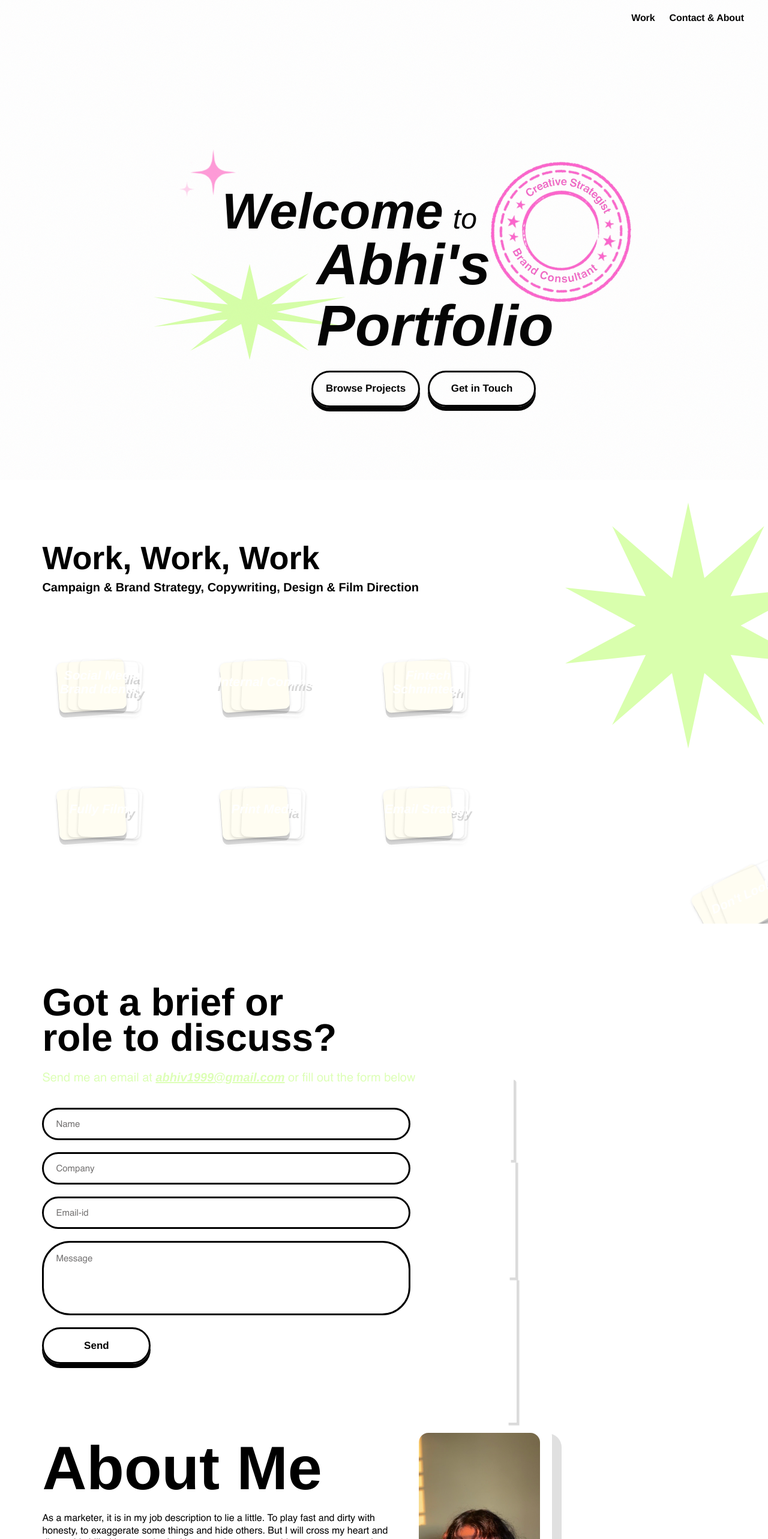
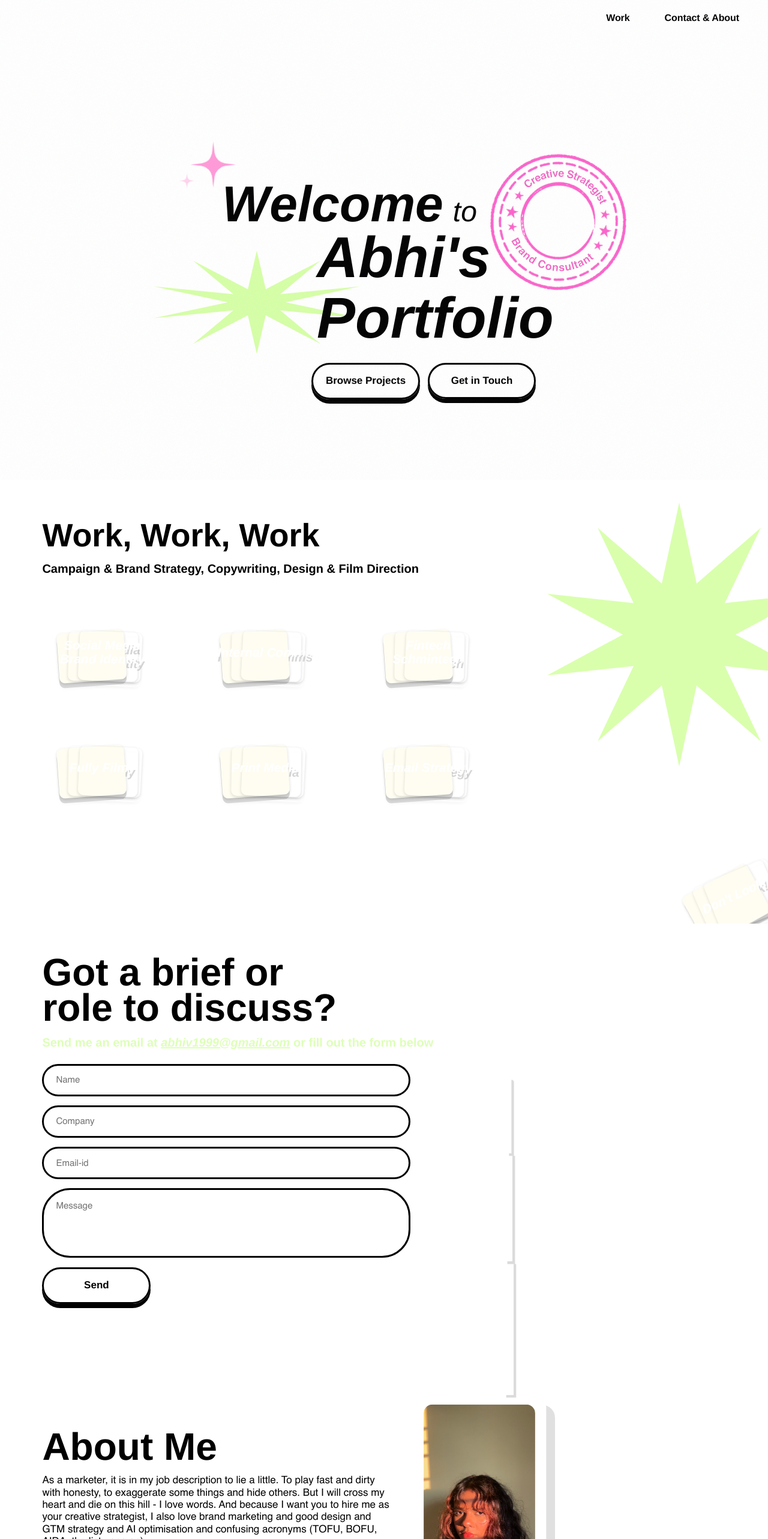
Before and after one commit to MgeeeeK/mgeeeek.github.io, a Next.js app: page / in a window 1280 px wide. Shown: the top 2566 px of the page at 60% size. Built offline with nearby package versions, Linux system fonts and the light colour scheme.

Commit message:
feat: optimize responsive portfolio layout

```diff
--- a/components/ContactSection/ContactSection.module.css
+++ b/components/ContactSection/ContactSection.module.css
@@ -5,7 +5,6 @@
   overflow: hidden;
   isolation: isolate;
   scroll-snap-align: start;
-  scroll-snap-stop: always;
 }
 
 .aboutPage {
@@ -44,7 +43,7 @@
 
 .emailLine {
   font-family: 'Helvetica', Arial, sans-serif;
-  font-weight: 400;
+  font-weight: 700;
   font-size: 20px;
   color: #ddffb7;
   line-height: 1.2;
@@ -357,9 +356,9 @@
 .aboutHeading {
   font-family: var(--font-playfair), serif;
   font-weight: 700;
-  font-size: clamp(64px, 8vw, 118px);
+  font-size: clamp(44px, 5vw, 72px);
   color: black;
-  line-height: 0.82;
+  line-height: 0.92;
 }
 
 .bio {
@@ -407,6 +406,77 @@
 }
 
 
+/* Desktop layouts also need a height axis. This compact, fluid mode keeps the
+   complete form and About content inside their snap panels on laptop screens
+   without changing the roomy presentation on taller monitors. */
+@media (min-width: 1280px) and (max-height: 820px) {
+  .contactPage {
+    padding-top: clamp(36px, 6.5svh, 68px);
+  }
+
+  .contactHeading {
+    font-size: clamp(48px, 8.5svh, 64px);
+    margin-bottom: clamp(12px, 2svh, 20px);
+  }
+
+  .emailLine {
+    font-size: clamp(16px, 2.7svh, 20px);
+    margin-bottom: clamp(14px, 3svh, 28px);
+  }
+
+  .form {
+    gap: clamp(10px, 1.9svh, 16px);
+  }
+
+  .input {
+    height: clamp(46px, 7.5svh, 54px);
+  }
+
+  .textarea {
+    height: clamp(88px, 14.5svh, 116px);
+  }
+
+  .sendBtn,
+  .btnBrowse,
+  .btnResume {
+    height: clamp(52px, 8.5svh, 61px);
+  }
+
+  .formStatus {
+    min-height: 18px;
+  }
+
+  .aboutPage {
+    padding-top: clamp(28px, 5svh, 48px);
+    padding-bottom: clamp(26px, 4svh, 40px);
+  }
+
+  .aboutSection {
+    min-height: calc(100svh - 60px - clamp(54px, 9svh, 88px));
+    gap: clamp(12px, 2.2svh, 20px);
+  }
+
+  .aboutHeading {
+    font-size: clamp(48px, 8.5svh, 64px);
+  }
+
+  .bio {
+    font-size: clamp(15px, 2.4svh, 17px);
+    line-height: 1.2;
+  }
+
+  .phoneIllustration {
+    scale: 0.92;
+    transform-origin: 50% var(--ant-total);
+  }
+}
+
+@media (min-width: 1280px) and (max-height: 700px) {
+  .phoneIllustration {
+    scale: 0.82;
+  }
+}
+
 @media (max-width: 1279px) {
   .aboutPage,
   .contactPage {
@@ -426,8 +496,64 @@
     font-size: 54px;
   }
 
+  .aboutHeading {
+    font-size: 54px;
+  }
+
   .form {
     width: min(680px, 100%);
+  }
+}
+
+@media (min-width: 768px) and (max-width: 1279px) and (max-height: 700px) {
+  .contactPage {
+    padding-top: 40px;
+  }
+
+  .contactHeading {
+    margin-bottom: 12px;
+  }
+
+  .emailLine {
+    font-size: 18px;
+    margin-bottom: 16px;
+  }
+
+  .form {
+    gap: 12px;
+  }
+
+  .input {
+    height: 48px;
+  }
+
+  .textarea {
+    height: 96px;
+  }
+
+  .sendBtn,
+  .btnBrowse,
+  .btnResume {
+    height: 54px;
+  }
+
+  .aboutPage {
+    padding-top: 32px;
+    padding-bottom: 32px;
+  }
+
+  .aboutSection {
+    min-height: calc(100svh - 124px);
+    gap: 14px;
+  }
+
+  .aboutHeading {
+    font-size: 54px;
+  }
+
+  .bio {
+    font-size: 15.5px;
+    line-height: 1.2;
   }
 }
 
@@ -450,7 +576,7 @@
   }
 
   .aboutHeading {
-    font-size: 56px;
+    font-size: 42px;
   }
 
   .bio {
--- a/components/ContactSection/ContactSection.tsx
+++ b/components/ContactSection/ContactSection.tsx
@@ -17,7 +17,7 @@ const PHONE_KEYS = [1, 2, 3, 4, 5, 6, 7, 8, 9]
 const CONTACT_FORM_ENDPOINT = process.env.NEXT_PUBLIC_CONTACT_FORM_ENDPOINT?.trim()
 
 type SubmissionState = {
-  type: 'idle' | 'submitting' | 'success' | 'error'
+  type: 'idle' | 'submitting' | 'success' | 'error' | 'fallback'
   message: string
 }
 
@@ -56,7 +56,7 @@ export default function ContactSection() {
 
       window.location.href = `mailto:abhiv1999@gmail.com?subject=${subject}&body=${body}`
       setSubmission({
-        type: 'success',
+        type: 'fallback',
         message: 'Opening your email app with this message filled in — send it from there to reach me.',
       })
       return
@@ -86,7 +86,7 @@ export default function ContactSection() {
       form.reset()
       setSubmission({
         type: 'success',
-        message: 'Thanks — your message has been sent. I’ll get back to you soon.',
+        message: '',
       })
     } catch {
       setSubmission({
@@ -115,6 +115,11 @@ export default function ContactSection() {
             aria-label="Contact form"
             className={styles.form}
             onSubmit={handleSubmit}
+            onInput={() => {
+              if (submission.type !== 'idle' && submission.type !== 'submitting') {
+                setSubmission(INITIAL_SUBMISSION_STATE)
+              }
+            }}
           >
             <input className={styles.input} name="name" type="text" placeholder="Name" autoComplete="name" maxLength={100} required data-reveal="rise" data-reveal-delay="1" />
             <input className={styles.input} name="company" type="text" placeholder="Company" autoComplete="organization" maxLength={150} data-reveal="rise" data-reveal-delay="2" />
@@ -129,10 +134,15 @@ export default function ContactSection() {
                 type="submit"
                 className={styles.sendBtn}
                 disabled={submission.type === 'submitting'}
+                aria-live="polite"
                 data-reveal="pop"
                 data-reveal-delay="5"
               >
-                {submission.type === 'submitting' ? 'Sending…' : 'Send'}
+                {submission.type === 'submitting'
+                  ? 'Sending…'
+                  : submission.type === 'success'
+                    ? 'Sent!'
+                    : 'Send'}
               </button>
             </Magnetic>
             <p
@@ -183,7 +193,14 @@ export default function ContactSection() {
                 </a>
               </Magnetic>
               <Magnetic>
-                <a className={styles.btnResume} href="/resume.pdf" download data-reveal="pop" data-reveal-delay="3">
+                <a
+                  className={styles.btnResume}
+                  href="/resume.pdf"
+                  target="_blank"
+                  rel="noreferrer"
+                  data-reveal="pop"
+                  data-reveal-delay="3"
+                >
                   Download Resume
                 </a>
               </Magnetic>
--- a/components/Hero/Hero.module.css
+++ b/components/Hero/Hero.module.css
@@ -6,7 +6,6 @@
   overflow: hidden;
   isolation: isolate;
   scroll-snap-align: start;
-  scroll-snap-stop: always;
 }
 
 /* ── Decoratives (desktop only) ── */
@@ -216,6 +215,64 @@
 }
 
 /* ── Responsive ── */
+/* Short desktop viewports need to scale vertically as a system. Width-only
+   breakpoints leave the canonical 1280px composition hanging below the fold
+   on common laptop screens (for example 1440 × 663). These svh-driven values
+   preserve the composition while smoothly tightening it up to 820px high. */
+@media (min-width: 1280px) and (max-height: 820px) {
+  .content {
+    padding-top: clamp(168px, 30svh, 232px);
+    padding-bottom: clamp(36px, 6svh, 64px);
+  }
+
+  .welcome {
+    font-size: clamp(72px, 12svh, 84px);
+    line-height: 1.15;
+  }
+
+  .to {
+    font-size: clamp(40px, 7svh, 48px);
+  }
+
+  .title {
+    font-size: clamp(80px, 14svh, 96px);
+    line-height: 1.06;
+    margin-top: clamp(-11px, -1.4svh, -8px);
+  }
+
+  .buttons {
+    margin-top: clamp(16px, 3svh, 24px);
+  }
+
+  .star1 {
+    width: clamp(245px, 43svh, 350px);
+    top: clamp(220px, 34svh, 320px);
+  }
+
+  .stampWrapper {
+    top: clamp(120px, 22svh, 180px);
+    width: clamp(220px, 38svh, 270px);
+    height: clamp(220px, 38svh, 270px);
+  }
+
+  .stamp {
+    width: clamp(188px, 32svh, 228px);
+    height: auto;
+  }
+
+  .ornamentA {
+    top: clamp(126px, 22svh, 180px);
+  }
+
+  .ornamentB {
+    top: clamp(128px, 22.5svh, 184px);
+  }
+
+  .ornamentC {
+    top: clamp(158px, 27svh, 220px);
+  }
+}
+
 @media (max-width: 1279px) {
   .hero {
     min-height: calc(100svh - 60px);
--- a/components/Nav/Nav.module.css
+++ b/components/Nav/Nav.module.css
@@ -12,8 +12,10 @@
   display: flex;
   align-items: center;
   height: 100%;
-  padding: 0 40px;
-  gap: 24px;
+  width: min(100%, 1280px);
+  margin: 0 auto;
+  padding: 0 48px;
+  gap: 58px;
   justify-content: flex-end;
 }
 
@@ -211,6 +213,7 @@
 @media (max-width: 767px) {
   .links {
     padding: 0 20px;
+    gap: 24px;
   }
   .dropdown {
     left: auto;
--- a/components/Nav/Nav.tsx
+++ b/components/Nav/Nav.tsx
@@ -1,6 +1,12 @@
 'use client'
 
-import { useState, useEffect, useRef, type CSSProperties } from 'react'
+import {
+  useState,
+  useEffect,
+  useRef,
+  type CSSProperties,
+  type MouseEvent as ReactMouseEvent,
+} from 'react'
 import Link from 'next/link'
 import { usePathname } from 'next/navigation'
 import { NAV_PROJECTS } from '@/lib/projects'
@@ -16,7 +22,7 @@ export default function Nav() {
   const isHome = usePathname() === '/'
 
   useEffect(() => {
-    function handleClickOutside(e: MouseEvent) {
+    function handleClickOutside(e: globalThis.MouseEvent) {
       if (navRef.current && !navRef.current.contains(e.target as Node)) {
         setIsOpen(false)
       }
@@ -32,13 +38,17 @@ export default function Nav() {
     }
   }, [])
 
-  function scrollToContact() {
+  function scrollToContact(event: ReactMouseEvent<HTMLAnchorElement>) {
+    event.preventDefault()
     document.getElementById('contact')?.scrollIntoView({ behavior: 'smooth' })
+    window.history.pushState(null, '', '#contact')
     setIsOpen(false)
   }
 
-  function scrollToWork() {
+  function scrollToWork(event: ReactMouseEvent<HTMLAnchorElement>) {
+    event.preventDefault()
     document.getElementById('work')?.scrollIntoView({ behavior: 'smooth' })
+    window.history.pushState(null, '', '#work')
   }
 
   return (
--- a/components/WorkSection/WorkSection.module.css
+++ b/components/WorkSection/WorkSection.module.css
@@ -6,7 +6,6 @@
   overflow: hidden;
   padding: clamp(72px, 8vw, 112px) clamp(24px, 5.5vw, 80px) clamp(84px, 8vw, 120px);
   scroll-snap-align: start;
-  scroll-snap-stop: always;
 }
 
 /* Pointer-parallax container for decorative elements only. */
@@ -45,7 +44,7 @@
   color: black;
   letter-spacing: 0;
   line-height: 1.06;
-  margin-bottom: 8px;
+  margin-bottom: 24px;
   position: relative;
   z-index: 1;
   text-wrap: balance;
@@ -100,6 +99,37 @@
 }
 
 /* Responsive */
+/* Fluid short-desktop rhythm. Keeping the whole grid inside one snap panel is
+   more useful than clipping the second row and asking users to micro-scroll. */
+@media (min-width: 1280px) and (max-height: 820px) {
+  .section {
+    padding-top: clamp(48px, 8svh, 72px);
+    padding-bottom: clamp(38px, 6.5svh, 64px);
+  }
+
+  .heading {
+    font-size: clamp(46px, 7.5svh, 54px);
+    margin-bottom: clamp(12px, 2svh, 20px);
+  }
+
+  .subtitle {
+    margin-bottom: clamp(22px, 4svh, 34px);
+  }
+
+  .grid {
+    grid-template-columns: repeat(3, minmax(0, clamp(176px, 29svh, 200px)));
+    row-gap: clamp(20px, 4svh, 36px);
+  }
+
+  .star2 {
+    width: clamp(300px, 55svh, 440px);
+  }
+
+  .dontLookWrapper {
+    width: clamp(190px, 31svh, 245px);
+  }
+}
+
 @media (max-width: 1279px) {
   .section {
     padding: 72px 40px 96px;
@@ -122,6 +152,21 @@
     gap: 24px;
     width: 100%;
     max-width: 720px;
+  }
+}
+
+@media (min-width: 768px) and (max-width: 1279px) and (max-height: 700px) {
+  .section {
+    padding-top: 48px;
+    padding-bottom: 48px;
+  }
+
+  .subtitle {
+    margin-bottom: 24px;
+  }
+
+  .heading {
+    margin-bottom: 12px;
   }
 }
 
```
Also changed, not shown: 1 other file (tests, documents, lock files or other folders).
